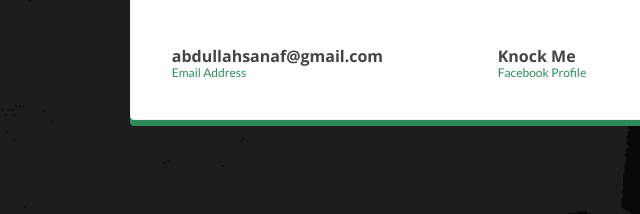
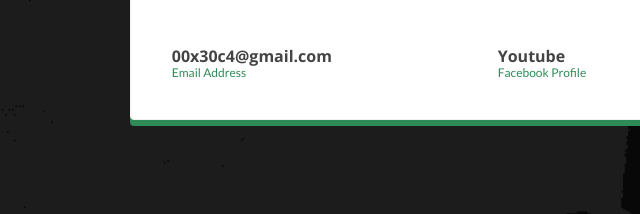
Before and after one commit to 0x30c4/0x30c4.github.io, a plain HTML site: page index.html in a window 1280 px wide. Shown: the part 402-616 px from the top of the page, 0-640 px from the left. Drawn offline with nearby package versions, Linux system fonts and the light colour scheme; some icons are missing; a web font is replaced by a local one.

Commit message:
minor changes

```diff
--- a/index.html
+++ b/index.html
@@ -155,8 +155,8 @@
                     <i class="icon-envelope"></i>
                     <div class="item-data">
                       <h3>
-                        <a href="mailto:abdullahsanaf@gmail.com">
-                          abdullahsanaf@gmail.com
+                        <a href="mailto:00x30c4@gmail.com">
+                          00x30c4@gmail.com
                         </a>
                       </h3>
                       <p>
@@ -170,8 +170,8 @@
                     <i class="icon-facebook"></i>
                     <div class="item-data">
                       <h3>
-                        <a href="http://fb.me/0x30c4">
-                          Knock Me
+                        <a href="https://www.youtube.com/channel/UCUQHEWqYUrYComnm1N5JnLA">
+                          Youtube
                         </a>
                       </h3>
                       <p>
```
